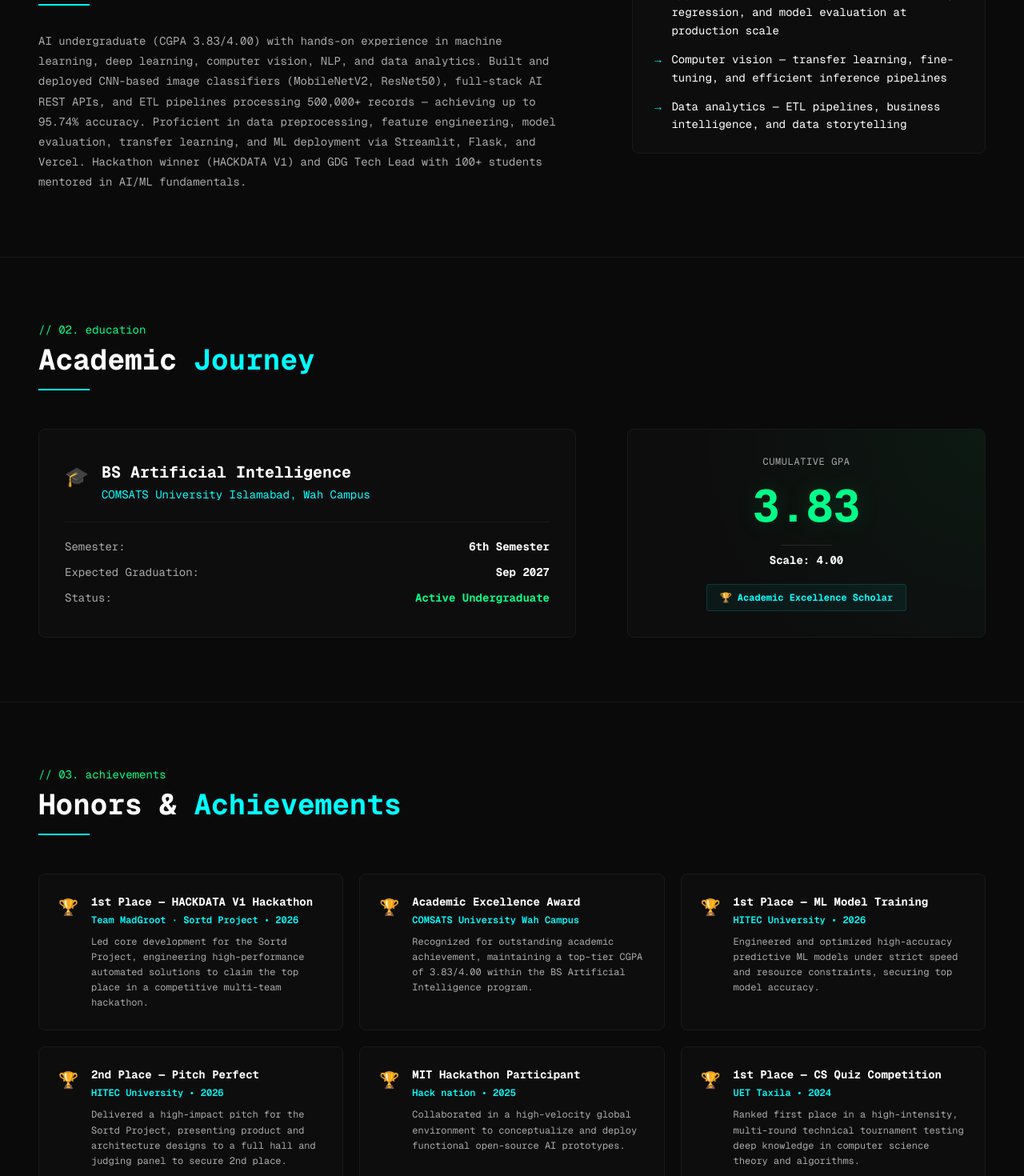
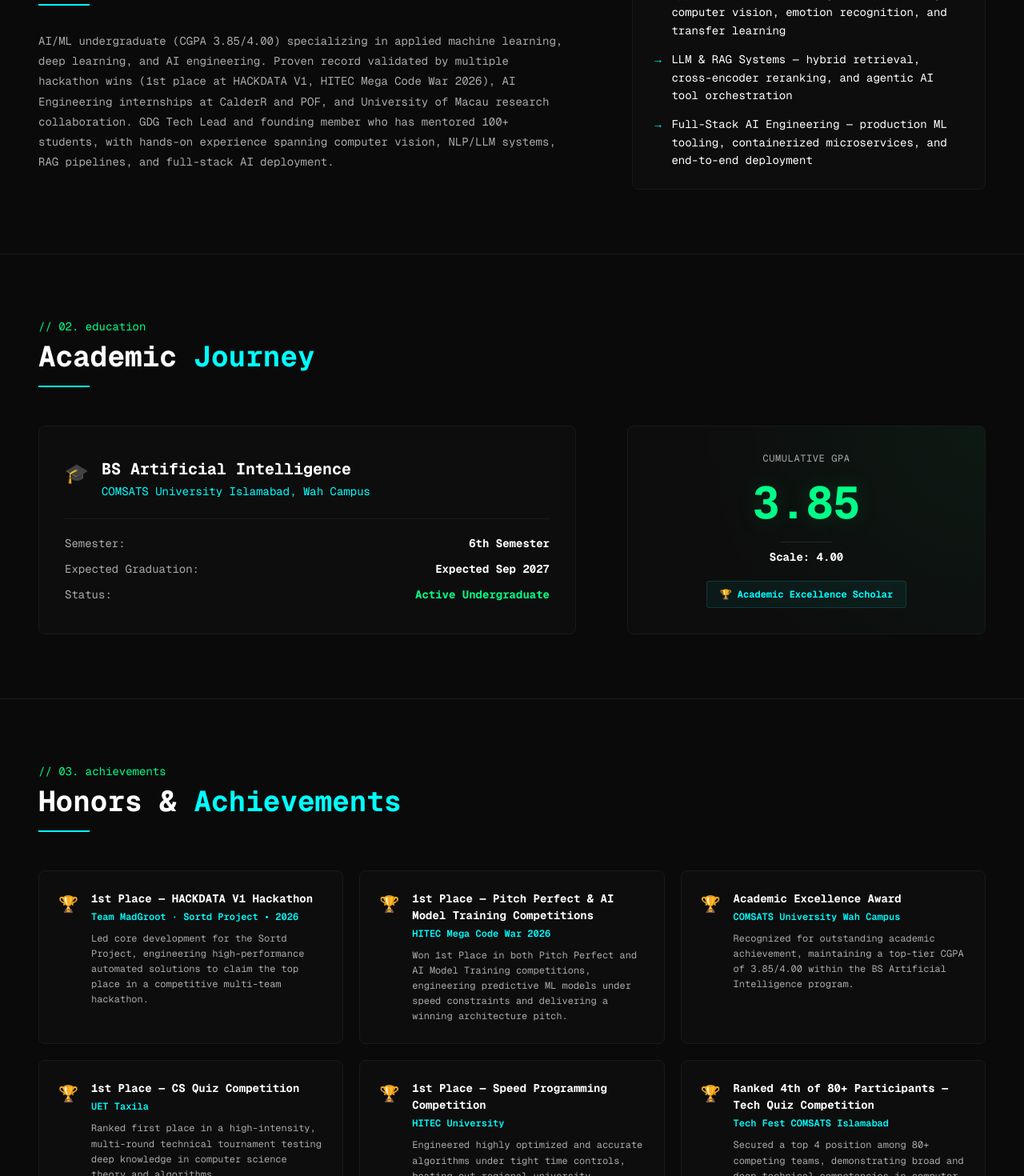
Before and after one commit to AdeelAsghar11/personal-portfolio, a Next.js app: page / in a window 1280 px wide. Shown: the part 960-2430 px from the top of the page at 80% size. Built offline with nearby package versions, Linux system fonts and the light colour scheme.

Commit message:
feat: sync portfolio with updated resume (CalderR, POF, LLM & RAG skills, Macau research, 3.85 CGPA)

```diff
--- a/components/Education.tsx
+++ b/components/Education.tsx
@@ -90,7 +90,7 @@ export default function Education() {
                 margin: "12px 0"
               }}
             >
-              3.83
+              {profile.cgpa ? profile.cgpa.split('/')[0].trim() : "3.85"}
             </div>
             <div className="w-16 h-[1px] bg-neutral-800 my-2" />
             <span className="font-mono text-sm" style={{ color: "var(--text-primary)", fontWeight: "bold" }}>
--- a/components/Hero.tsx
+++ b/components/Hero.tsx
@@ -5,9 +5,9 @@ import Image from "next/image";
 import profile from "@/data/profile.json";
 
 const titles = [
-  "Aspiring AI Engineer & Systems Thinker",
-  "ML · DL · DevOps",
-  "BSAI @ COMSATS Islamabad",
+  "AI Engineering Intern @ CalderR",
+  "LLMs · RAG · Computer Vision · ML",
+  "BSAI @ COMSATS Islamabad (3.85 CGPA)",
 ];
 
 export default function Hero() {
--- a/data/achievements.json
+++ b/data/achievements.json
@@ -5,37 +5,27 @@
     "desc": "Led core development for the Sortd Project, engineering high-performance automated solutions to claim the top place in a competitive multi-team hackathon."
   },
   {
+    "title": "1st Place — Pitch Perfect & AI Model Training Competitions",
+    "org": "HITEC Mega Code War 2026",
+    "desc": "Won 1st Place in both Pitch Perfect and AI Model Training competitions, engineering predictive ML models under speed constraints and delivering a winning architecture pitch."
+  },
+  {
     "title": "Academic Excellence Award",
     "org": "COMSATS University Wah Campus",
-    "desc": "Recognized for outstanding academic achievement, maintaining a top-tier CGPA of 3.83/4.00 within the BS Artificial Intelligence program."
-  },
-  {
-    "title": "1st Place — ML Model Training",
-    "org": "HITEC University • 2026",
-    "desc": "Engineered and optimized high-accuracy predictive ML models under strict speed and resource constraints, securing top model accuracy."
-  },
-  {
-    "title": "2nd Place — Pitch Perfect",
-    "org": "HITEC University • 2026",
-    "desc": "Delivered a high-impact pitch for the Sortd Project, presenting product and architecture designs to a full hall and judging panel to secure 2nd place."
-  },
-  {
-    "title": "MIT Hackathon Participant",
-    "org": "Hack nation • 2025",
-    "desc": "Collaborated in a high-velocity global environment to conceptualize and deploy functional open-source AI prototypes."
+    "desc": "Recognized for outstanding academic achievement, maintaining a top-tier CGPA of 3.85/4.00 within the BS Artificial Intelligence program."
   },
   {
     "title": "1st Place — CS Quiz Competition",
-    "org": "UET Taxila • 2024",
+    "org": "UET Taxila",
     "desc": "Ranked first place in a high-intensity, multi-round technical tournament testing deep knowledge in computer science theory and algorithms."
   },
   {
     "title": "1st Place — Speed Programming Competition",
-    "org": "HITEC University • 2024",
-    "desc": "Engineered highly optimized and accurate solutions under tight time controls, beating out local university chapters."
+    "org": "HITEC University",
+    "desc": "Engineered highly optimized and accurate algorithms under tight time controls, beating out regional university chapters."
   },
   {
-    "title": "Top 4 of 80+ — Tech Quiz Competition",
+    "title": "Ranked 4th of 80+ Participants — Tech Quiz Competition",
     "org": "Tech Fest COMSATS Islamabad",
     "desc": "Secured a top 4 position among 80+ competing teams, demonstrating broad and deep technical competencies in computer science topics."
   }
--- a/data/certifications.json
+++ b/data/certifications.json
@@ -1,21 +1,15 @@
 [
   {
-    "title": "Machine Learning Specialization",
+    "title": "AI Engineer Track — Core (LLM Engineering, RAG, QLoRA, Agents), Production & Agentic (MCP)",
+    "issuer": "Ligency, Ed Donner",
+    "date": "In Progress",
+    "credentialId": null
+  },
+  {
+    "title": "Machine Learning Specialization (Supervised ML & Advanced Learning Algorithms)",
     "issuer": "DeepLearning.AI (Andrew Ng)",
     "date": "Sep 2025",
     "credentialId": "5TSYTOKNM8WK"
-  },
-  {
-    "title": "Advanced Learning Algorithms",
-    "issuer": "DeepLearning.AI",
-    "date": "Aug 2025",
-    "credentialId": "CC6G4J9FCJ9Q"
-  },
-  {
-    "title": "Supervised ML: Regression and Classification",
-    "issuer": "DeepLearning.AI",
-    "date": "Jul 2025",
-    "credentialId": "6IBGFBNW631T"
   },
   {
     "title": "Data Analysis with Python",
--- a/data/experience.json
+++ b/data/experience.json
@@ -1,15 +1,37 @@
 [
   {
-    "role": "Tech Lead & Founding Member",
+    "role": "AI Engineering Intern",
+    "company": "CalderR",
+    "type": "Internship",
+    "period": "Jun 2026 – Present",
+    "current": true,
+    "bullets": [
+      "Resolved a BM25 keyword-bias failure in a personal-document RAG assistant by implementing hybrid retrieval with cross-encoder reranking, reaching 14/15 correctly grounded Q&A responses across 444 chunks from 31 source documents",
+      "Built a real-time, multi-source research engine using a RAG pipeline with RAGAS-based relevance and faithfulness evaluation, generating automated reports beyond delivery requirements while hardening output formatting for reliability",
+      "Built four additional agentic AI tools — a CLI assistant, multi-agent research assistant, automated code-review agent, and data-analysis agent — covering LLM tool-calling and multi-step orchestration"
+    ]
+  },
+  {
+    "role": "AI Intern",
+    "company": "Pakistan Ordnance Factories (POF)",
+    "type": "Internship",
+    "period": "Jul 2026 – Present",
+    "current": true,
+    "bullets": [
+      "Joined the AI team to support applied machine learning workflows, including data preprocessing and model evaluation tasks",
+      "Ramping up on the team's production ML tooling and internal AI systems as part of an ongoing AI engineering rotation"
+    ]
+  },
+  {
+    "role": "Founding Member & Tech Lead",
     "company": "GDG On Campus — COMSATS Wah",
     "type": "Community Leadership",
-    "period": "Oct 2024 – Present",
+    "period": "Oct 2025 – Present",
     "current": true,
     "bullets": [
-      "Co-founded the Google Developer Groups chapter at COMSATS University Wah Campus — one of the first student-led tech communities at the university",
-      "Leads AI/Data Science initiatives and coordinates student project teams across multiple domains",
-      "Organizes technical workshops, seminars, and hands-on sessions for 100+ students",
-      "Mentors junior members in AI/ML fundamentals and drives cross-team collaboration"
+      "Grew practical AI/ML skills for 100+ students by co-founding GDG On Campus at COMSATS Wah and organizing 5+ workshops and seminars on AI/ML, data science, and software development",
+      "Strengthened project teams' skills in Python, model training, and evaluation metrics (precision, recall, F1-score) by mentoring across supervised learning and computer vision tracks",
+      "Strengthened practical AI/ML skills for junior cohorts by delivering sessions on data preprocessing, feature engineering, and CNNs"
     ]
   },
   {
@@ -19,9 +41,8 @@
     "period": "Jul 2025 – Sep 2025",
     "current": false,
     "bullets": [
-      "Built and deployed CI/CD pipelines using Jenkins covering build triggers, notifications, and automated testing",
-      "Worked with Docker and Docker Swarm for containerization and service orchestration",
-      "Used Git, Bitbucket, and branching strategies for version control and team collaboration"
+      "Streamlined build-to-deploy workflows across development and staging environments by building CI/CD pipelines in Jenkins with automated triggers, test execution, and Slack/email notifications",
+      "Improved service scalability and uptime by containerizing services with Docker and Docker Swarm, maintaining health via container monitoring and restart policies"
     ]
   }
 ]
--- a/data/profile.json
+++ b/data/profile.json
@@ -1,22 +1,23 @@
 {
   "name": "Adeel Asghar",
-  "title": "Aspiring AI Engineer",
+  "title": "AI Engineering Undergraduate | Applied Machine Learning & Deep Learning",
   "semester": "6th Semester",
   "tagline": "Building AI Solutions with Code, Curiosity, and Data",
   "email": "adeelyt157@gmail.com",
+  "phone": "+92 322 9672161",
   "github": "https://github.com/AdeelAsghar11",
   "linkedin": "https://www.linkedin.com/in/adeelasghar11/",
   "location": "Pakistan — Open to Remote",
   "university": "COMSATS University Islamabad, Wah Campus",
   "degree": "BS Artificial Intelligence",
-  "expectedGrad": "Sep 2027",
-  "cgpa": "3.83 / 4.00",
-  "role": "Tech Lead & Founding Member, GDG On Campus",
-  "bio": "AI undergraduate (CGPA 3.83/4.00) with hands-on experience in machine learning, deep learning, computer vision, NLP, and data analytics. Built and deployed CNN-based image classifiers (MobileNetV2, ResNet50), full-stack AI REST APIs, and ETL pipelines processing 500,000+ records — achieving up to 95.74% accuracy. Proficient in data preprocessing, feature engineering, model evaluation, transfer learning, and ML deployment via Streamlit, Flask, and Vercel. Hackathon winner (HACKDATA V1) and GDG Tech Lead with 100+ students mentored in AI/ML fundamentals.",
+  "expectedGrad": "Expected Sep 2027",
+  "cgpa": "3.85 / 4.00",
+  "role": "AI Engineering Intern @ CalderR | Tech Lead, GDG On Campus",
+  "bio": "AI/ML undergraduate (CGPA 3.85/4.00) specializing in applied machine learning, deep learning, and AI engineering. Proven record validated by multiple hackathon wins (1st place at HACKDATA V1, HITEC Mega Code War 2026), AI Engineering internships at CalderR and POF, and University of Macau research collaboration. GDG Tech Lead and founding member who has mentored 100+ students, with hands-on experience spanning computer vision, NLP/LLM systems, RAG pipelines, and full-stack AI deployment.",
   "researchInterests": [
-    "Applied machine learning — classification, regression, and model evaluation at production scale",
-    "Computer vision — transfer learning, fine-tuning, and efficient inference pipelines",
-    "Data analytics — ETL pipelines, business intelligence, and data storytelling"
+    "Applied Machine Learning & Deep Learning — computer vision, emotion recognition, and transfer learning",
+    "LLM & RAG Systems — hybrid retrieval, cross-encoder reranking, and agentic AI tool orchestration",
+    "Full-Stack AI Engineering — production ML tooling, containerized microservices, and end-to-end deployment"
   ],
   "resume": "/Adeel_Asghar-Resume.pdf"
 }
--- a/data/projects.json
+++ b/data/projects.json
@@ -9,6 +9,16 @@
     "category": "AI/ML",
     "status": "hackathon",
     "insight": "Multimodal AI pipeline combining Gemini Vision for screenshot OCR and Groq Whisper for audio transcription — zero manual effort from capture to categorized knowledge."
+  },
+  {
+    "title": "Facial Expression Recognition Research Collaboration",
+    "description": "Deep learning research project in collaboration with the University of Macau. Validated the I-Center method across FER+ and RAF-DB benchmark datasets with exploratory testing on ExpW for facial emotion recognition.",
+    "tags": ["PyTorch", "I-Center Method", "FER+", "RAF-DB", "ExpW", "Computer Vision", "Deep Learning"],
+    "github": "https://github.com/AdeelAsghar11",
+    "demo": null,
+    "featured": true,
+    "category": "AI/ML",
+    "insight": "Achieved +3.89pp macro-F1 improvement over state-of-the-art baselines across a 10-seed test with 95% CI positive validation."
   },
   {
     "title": "Multi-Agent Business Research Assistant",
@@ -57,15 +67,7 @@
   {
     "title": "BSL Hand Gesture Recognition",
     "description": "Deep learning system classifying 34 British Sign Language gestures with 95.74% accuracy and 95.78% F1-score. Uses MobileNetV2 transfer learning with CLAHE normalisation and MediaPipe hand landmark preprocessing. Trained on 34,000 balanced images and deployed as a live Streamlit web app.",
-    "tags": [
-      "Python",
-      "TensorFlow",
-      "MobileNetV2",
-      "Transfer Learning",
-      "MediaPipe",
-      "Streamlit",
-      "Computer Vision"
-    ],
+    "tags": ["Python", "TensorFlow", "MobileNetV2", "Transfer Learning", "MediaPipe", "Streamlit", "Computer Vision"],
     "github": "https://github.com/AdeelAsghar11/BSL-Hand_Gesture_Recognition",
     "demo": null,
     "featured": true,
@@ -75,14 +77,7 @@
   {
     "title": "Smart Recycle System",
     "description": "Industrial waste classifier using MobileNetV2 transfer learning achieving 86%+ accuracy across 12 material categories — outperforming a custom CNN baseline by 25%. Features real-time hazardous waste flagging with an efficient inference pipeline for industrial constraints.",
-    "tags": [
-      "Python",
-      "TensorFlow",
-      "MobileNetV2",
-      "Transfer Learning",
-      "Streamlit",
-      "Computer Vision"
-    ],
+    "tags": ["Python", "TensorFlow", "MobileNetV2", "Transfer Learning", "Streamlit", "Computer Vision"],
     "github": "https://github.com/AdeelAsghar11/smart-recycle-system-cnn",
     "demo": null,
     "featured": true,
@@ -90,16 +85,9 @@
     "category": "AI/ML"
   },
   {
-    "title": "Retail Sales Analytics Dashboard",
+    "title": "Retail Sales Performance Analytics Dashboard",
     "description": "End-to-end ETL pipeline processing 500,000+ transaction records for a UK-based online retailer. Identified seasonal revenue spikes, top-performing product categories, and high-value customer segments through in-depth EDA. Visualised with interactive Tableau dashboards for business intelligence decisions.",
-    "tags": [
-      "Python",
-      "Pandas",
-      "EDA",
-      "ETL",
-      "Tableau",
-      "Data Science"
-    ],
+    "tags": ["Python", "Pandas", "EDA", "ETL", "Tableau", "Data Science"],
     "github": "https://github.com/AdeelAsghar11/Retail-Sales-Performance-Dashboard",
     "demo": null,
     "featured": true,
@@ -109,14 +97,7 @@
   {
     "title": "AI/ML Model Advisor",
     "description": "Rule-based expert system with custom forward and backward chaining inference engines that recommends optimal ML algorithms based on dataset characteristics. Includes explainability support and a lightweight Flask web interface for interactive user queries.",
-    "tags": [
-      "Python",
-      "Flask",
-      "SymPy",
-      "Expert Systems",
-      "AI",
-      "Knowledge Representation"
-    ],
+    "tags": ["Python", "Flask", "SymPy", "Expert Systems", "AI", "Knowledge Representation"],
     "github": "https://github.com/AdeelAsghar11/ai-model-advisor",
     "demo": null,
     "featured": false,
@@ -125,14 +106,7 @@
   {
     "title": "Indian Air Pollution Analysis",
     "description": "Analyzed historical air quality data (2015–2020) across 26 major Indian cities. Built an automated data pipeline with robust preprocessing, compared 4 regression models with hyperparameter tuning to forecast PM2.5 levels, and deployed an interactive Streamlit prediction dashboard.",
-    "tags": [
-      "Python",
-      "Scikit-learn",
-      "Pandas",
-      "Random Forest",
-      "Streamlit",
-      "EDA"
-    ],
+    "tags": ["Python", "Scikit-learn", "Pandas", "Random Forest", "Streamlit", "EDA"],
     "github": "https://github.com/AdeelAsghar11/indian-air-pollution",
     "demo": null,
     "featured": false,
@@ -141,14 +115,7 @@
   {
     "title": "Encrypted Monitoring App",
     "description": "Python application that periodically captures desktop screenshots, encrypts them using AES or DES, generates SHA-256 integrity hashes, and securely logs all data. Supports full decryption and hash verification.",
-    "tags": [
-      "Python",
-      "AES",
-      "DES",
-      "SHA-256",
-      "Cryptography",
-      "Security"
-    ],
+    "tags": ["Python", "AES", "DES", "SHA-256", "Cryptography", "Security"],
     "github": "https://github.com/AdeelAsghar11/encrypted-monitoringapp-python",
     "demo": null,
     "featured": false,
@@ -157,14 +124,7 @@
   {
     "title": "Smart Farm Security System",
     "description": "Custom CNN built from scratch to classify 10 farm animal species and flag potential intruder threats from live image analysis. Trained on 28,000 images from the Animals-10 dataset and deployed via Streamlit for real-time inference.",
-    "tags": [
-      "Python",
-      "TensorFlow",
-      "Keras",
-      "CNN",
-      "Streamlit",
-      "Computer Vision"
-    ],
+    "tags": ["Python", "TensorFlow", "Keras", "CNN", "Streamlit", "Computer Vision"],
     "github": "https://github.com/AdeelAsghar11/smart-farm-cnn",
     "demo": null,
     "featured": false,
@@ -173,13 +133,7 @@
   {
     "title": "CIFAR-10 Classical ML Classifier",
     "description": "CPU-efficient classical ML approach to CIFAR-10 using Histogram of Oriented Gradients (HOG) for feature extraction and SVMs for classification. Lightweight, interpretable, and runs without GPU.",
-    "tags": [
-      "Python",
-      "Scikit-learn",
-      "SVM",
-      "HOG",
-      "Machine Learning"
-    ],
+    "tags": ["Python", "Scikit-learn", "SVM", "HOG", "Machine Learning"],
     "github": "https://github.com/AdeelAsghar11/Cifar-10-Classification-using-ML",
     "demo": null,
     "featured": false,
@@ -188,12 +142,7 @@
   {
     "title": "Bring It Buddy",
     "description": "Prototype — a Laravel-based peer-to-peer delivery web app connecting senders with travellers going the same route for cost-effective package delivery.",
-    "tags": [
-      "PHP",
-      "Laravel",
-      "MySQL",
-      "Web Development"
-    ],
+    "tags": ["PHP", "Laravel", "MySQL", "Web Development"],
     "github": "https://github.com/AdeelAsghar11/bring-it-buddy-laravel-project",
     "demo": null,
     "featured": false,
--- a/data/skills.json
+++ b/data/skills.json
@@ -4,10 +4,23 @@
     "icon": "💻",
     "skills": [
       { "name": "Python", "level": 5 },
+      { "name": "SQL", "level": 4 },
       { "name": "C++", "level": 3 },
       { "name": "Java", "level": 3 },
-      { "name": "SQL", "level": 4 },
       { "name": "PHP", "level": 3 }
+    ]
+  },
+  {
+    "category": "LLM & RAG Systems",
+    "icon": "⚡",
+    "skills": [
+      { "name": "RAG Pipelines", "level": 5 },
+      { "name": "Hybrid Retrieval", "level": 5 },
+      { "name": "Cross-Encoder Reranking", "level": 5 },
+      { "name": "RAGAS Evaluation", "level": 4 },
+      { "name": "Agentic AI", "level": 5 },
+      { "name": "Vector Databases", "level": 4 },
+      { "name": "Prompt Engineering", "level": 5 }
     ]
   },
   {
@@ -16,76 +29,49 @@
     "skills": [
       { "name": "Supervised Learning", "level": 5 },
       { "name": "Unsupervised Learning", "level": 4 },
-      { "name": "Transfer Learning", "level": 5 },
-      { "name": "Fine-tuning", "level": 4 },
-      { "name": "Feature Engineering", "level": 4 },
-      { "name": "Model Evaluation", "level": 5 },
+      { "name": "Feature Engineering", "level": 5 },
+      { "name": "Model Evaluation (Precision, Recall, F1)", "level": 5 },
       { "name": "Scikit-learn", "level": 5 }
     ]
   },
   {
-    "category": "Deep Learning",
+    "category": "Deep Learning & Computer Vision",
     "icon": "🧠",
     "skills": [
+      { "name": "CNNs", "level": 5 },
+      { "name": "RNNs / LSTMs", "level": 4 },
+      { "name": "Transfer Learning", "level": 5 },
+      { "name": "MobileNetV2", "level": 5 },
+      { "name": "ResNet50", "level": 5 },
+      { "name": "PyTorch", "level": 4 },
       { "name": "TensorFlow", "level": 5 },
-      { "name": "Keras", "level": 5 },
-      { "name": "CNN", "level": 5 },
-      { "name": "MobileNetV2", "level": 4 },
-      { "name": "Neural Networks", "level": 4 },
-      { "name": "MediaPipe", "level": 3 }
+      { "name": "Keras", "level": 5 }
     ]
   },
   {
-    "category": "Data Science",
+    "category": "Data & Analytics",
     "icon": "📊",
     "skills": [
+      { "name": "NumPy", "level": 5 },
       { "name": "Pandas", "level": 5 },
-      { "name": "NumPy", "level": 5 },
-      { "name": "Matplotlib", "level": 4 },
       { "name": "EDA", "level": 5 },
-      { "name": "ETL Pipelines", "level": 4 },
+      { "name": "ETL Pipelines", "level": 5 },
+      { "name": "SQL Aggregations & Window Functions", "level": 5 },
       { "name": "Tableau", "level": 4 },
-      { "name": "Power BI", "level": 3 },
-      { "name": "SPSS", "level": 3 }
+      { "name": "KPI Dashboards", "level": 4 }
     ]
   },
   {
-    "category": "Web & Databases",
-    "icon": "🌐",
-    "skills": [
-      { "name": "HTML", "level": 4 },
-      { "name": "CSS", "level": 4 },
-      { "name": "JavaScript", "level": 3 },
-      { "name": "PHP", "level": 3 },
-      { "name": "Laravel", "level": 4 },
-      { "name": "Bootstrap", "level": 4 },
-      { "name": "SQL", "level": 4 },
-      { "name": "Database Design", "level": 4 },
-      { "name": "Oracle DB", "level": 5 },
-      { "name": "Oracle APEX", "level": 5 }
-    ]
-  },
-  {
-    "category": "MLOps / DevOps",
+    "category": "MLOps & Deployment",
     "icon": "⚙️",
     "skills": [
-      { "name": "Git", "level": 5 },
-      { "name": "GitHub", "level": 5 },
-      { "name": "Jenkins", "level": 3 },
-      { "name": "Docker", "level": 3 },
-      { "name": "Docker Swarm", "level": 3 },
-      { "name": "CI/CD Pipelines", "level": 3 },
-      { "name": "Bitbucket", "level": 3 }
-    ]
-  },
-  {
-    "category": "Deployment & Tools",
-    "icon": "🚀",
-    "skills": [
+      { "name": "Git / GitHub", "level": 5 },
+      { "name": "Docker", "level": 4 },
+      { "name": "CI/CD (Jenkins)", "level": 4 },
+      { "name": "REST APIs (Django, Flask)", "level": 5 },
       { "name": "Streamlit", "level": 5 },
-      { "name": "Flask", "level": 4 },
-      { "name": "Jupyter Notebook", "level": 5 },
-      { "name": "VS Code", "level": 5 }
+      { "name": "PostgreSQL / Supabase", "level": 5 },
+      { "name": "Vercel / Railway", "level": 4 }
     ]
   }
 ]
```
